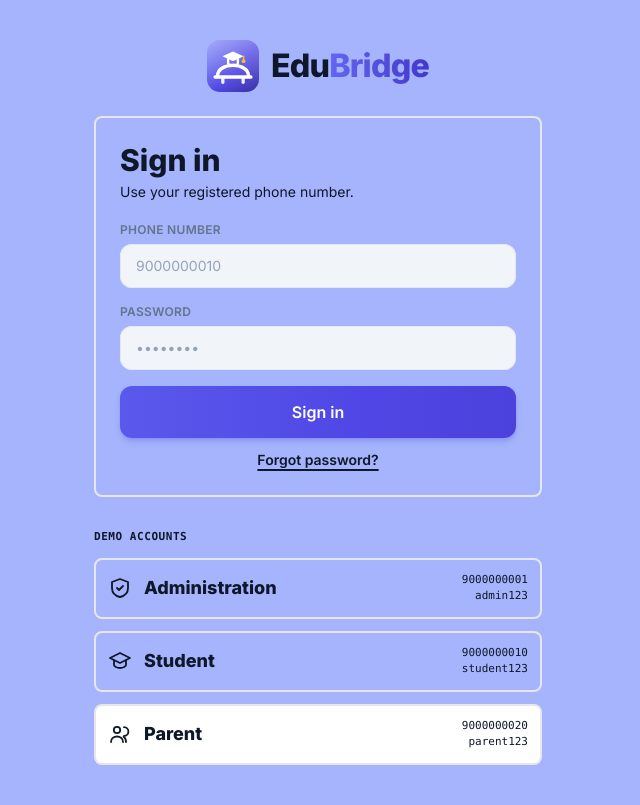
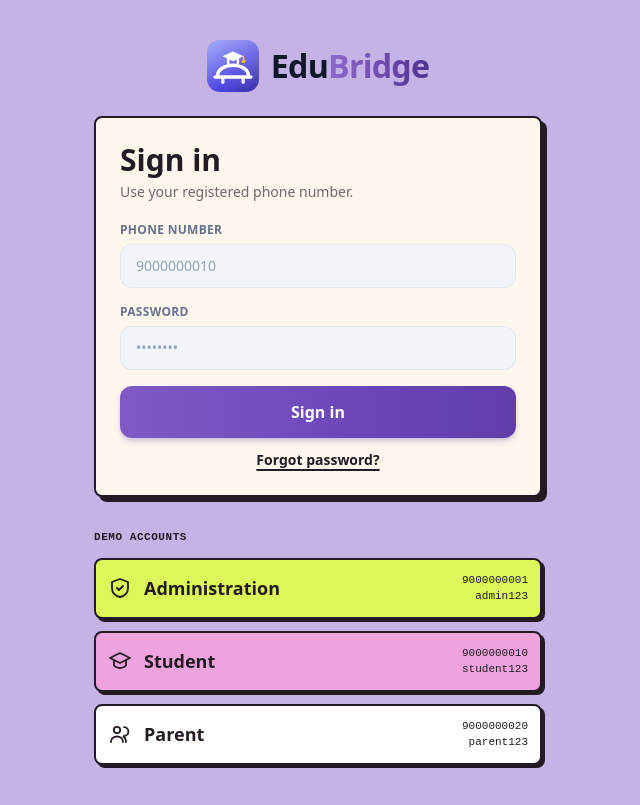
Before and after one commit to Abhijay-Nagal/EduBridge, a React (Vite) app: page /login in a window 1280 px wide. Shown: the whole page, without its empty margins (322-962 px from the left). Built offline with nearby package versions, Linux system fonts and the light colour scheme; no server answers.

Commit message:
Redesign: tailwind.config.js
Updated brand colors and font families in Tailwind config.

```diff
--- a/tailwind.config.js
+++ b/tailwind.config.js
@@ -5,20 +5,30 @@ export default {
     extend: {
       colors: {
         brand: {
-          50: '#eef2ff',
-          100: '#e0e7ff',
-          200: '#c7d2fe',
-          300: '#a5b4fc',
-          400: '#818cf8',
-          500: '#6366f1',
-          600: '#4f46e5',
-          700: '#4338ca',
-          800: '#3730a3',
-          900: '#312e81',
+          50: '#f3edfc',
+          100: '#e8ddf8',
+          200: '#d8c9f1',
+          300: '#c5b3e6',
+          400: '#b199dc',
+          500: '#8f6bd0',
+          600: '#6a45b8',
+          700: '#4f3190',
+          800: '#3a2370',
+          900: '#231a24',
         },
+        ink: '#231a24',
+        cream: '#fff6ee',
+        lime: '#dcf75a',
+        bubble: '#efa3dc',
       },
       fontFamily: {
-        sans: ['Inter', 'system-ui', '-apple-system', 'Segoe UI', 'sans-serif'],
+        sans: ['"DM Sans"', 'system-ui', '-apple-system', 'Segoe UI', 'sans-serif'],
+        display: ['"Bricolage Grotesque"', '"DM Sans"', 'system-ui', 'sans-serif'],
+        mono: ['"JetBrains Mono"', 'ui-monospace', 'monospace'],
+      },
+      boxShadow: {
+        pop: '5px 5px 0 #231a24',
+        'pop-sm': '3px 3px 0 #231a24',
       },
       keyframes: {
         'fade-up': {
```
